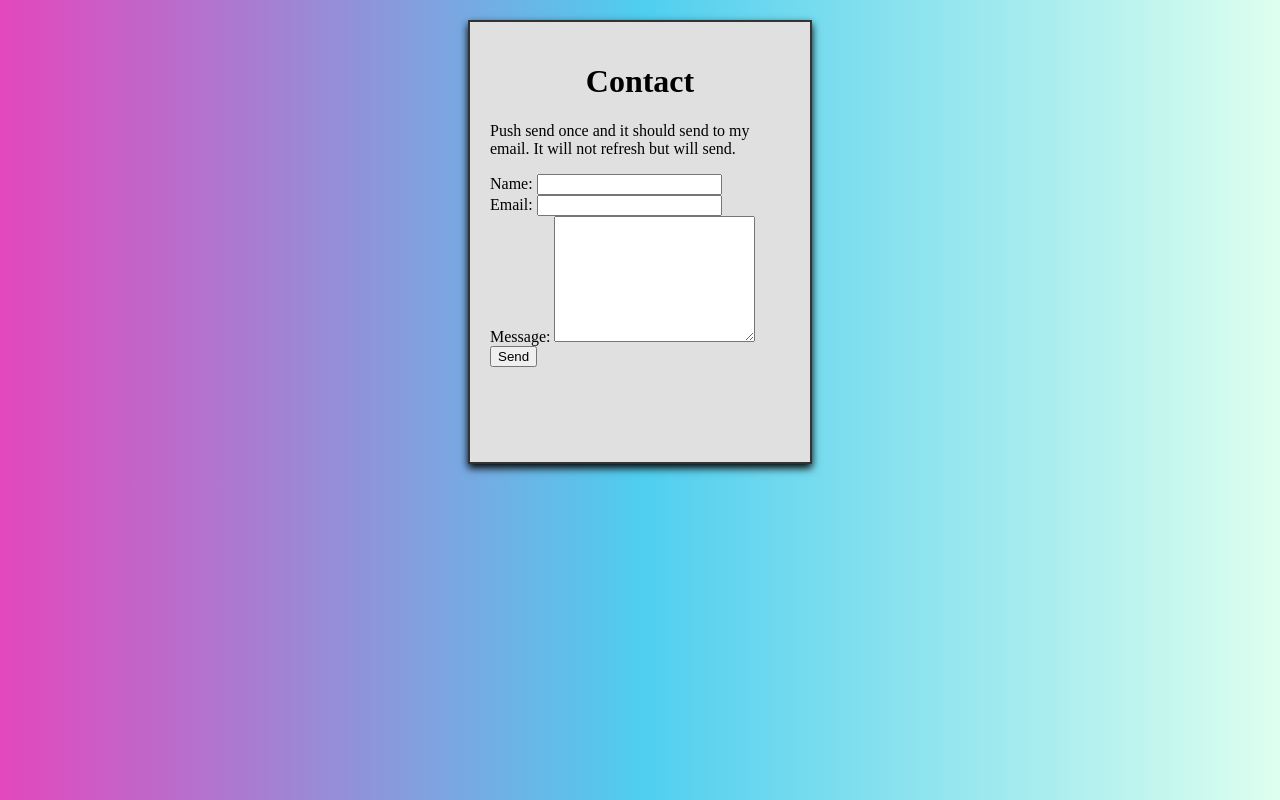
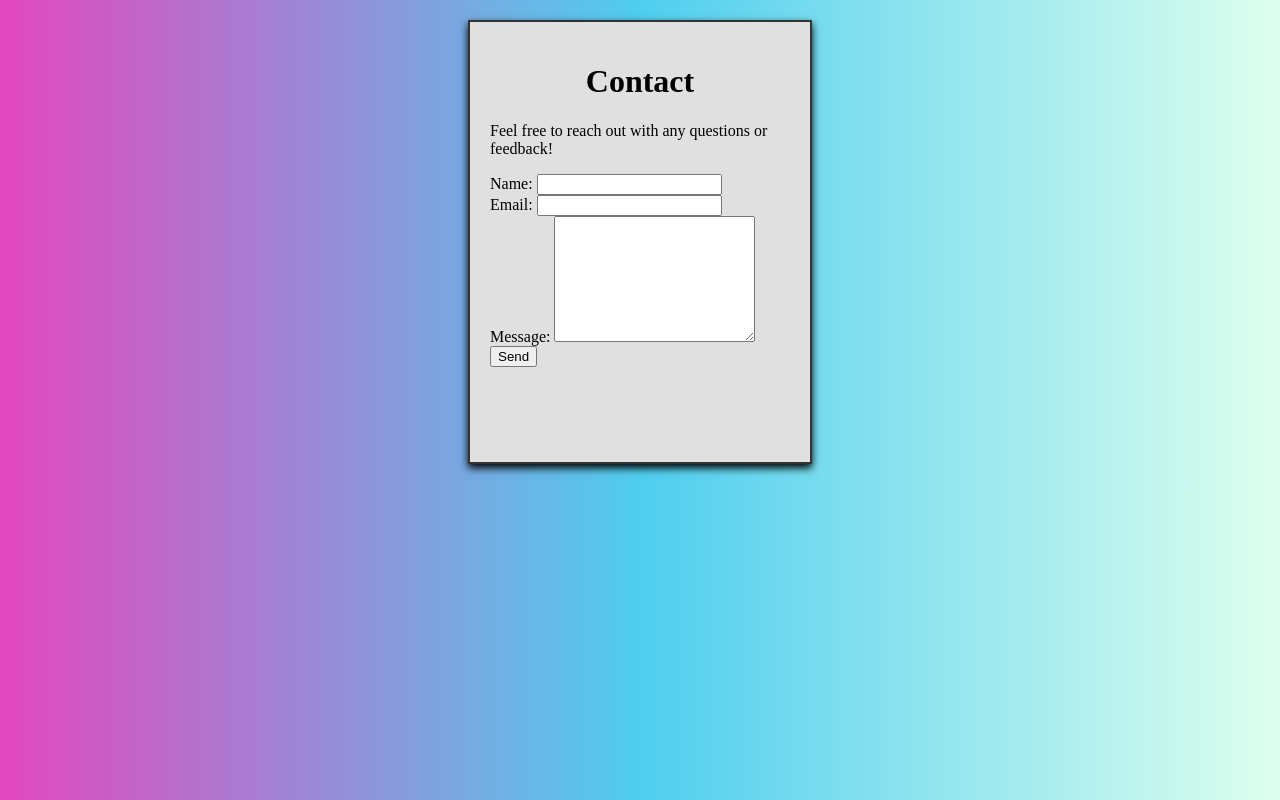
Before and after one commit to andrewwe98/portfolio, a plain HTML site: page contact.html in a window 1280 px wide. Drawn offline with nearby package versions, Linux system fonts and the light colour scheme.

Commit message:
Fixed contact page

```diff
--- a/contact.html
+++ b/contact.html
@@ -13,7 +13,7 @@
 
   <div class ="box" >
     <p><h1>Contact</h1></p>
-    <p>Push send once and it should send to my email. It will not refresh but will send.  </p>
+    <p>Feel free to reach out with any questions or feedback!</p>
      <form id = "contact-form">
         <label for="name">Name:</label>
         <input type="text" id="name" name="name" required>
@@ -39,6 +39,7 @@
         emailjs.sendForm('service_fl8oaur', 'template_xnwf0tt', this)
             .then(function() {
                 alert('Message sent successfully!');
+                 document.querySelector('.box form').reset();
             }, function(error) {
                 alert('Failed to send message: ' + JSON.stringify(error));
             });
```
